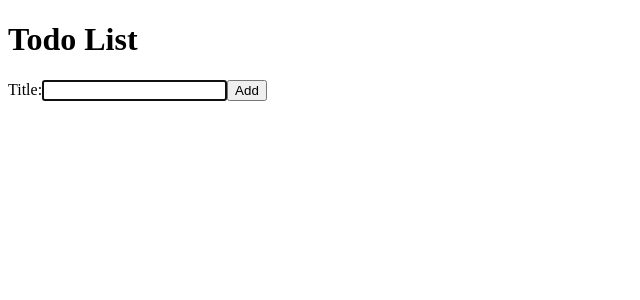
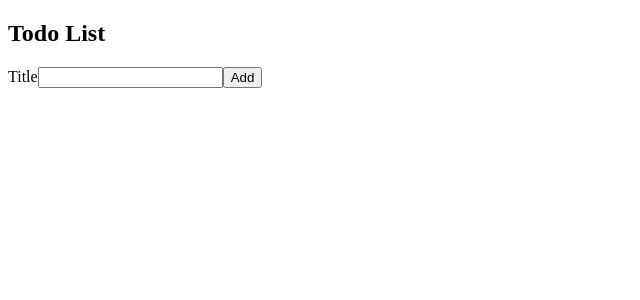
Before and after one commit to Musab-Kara/CTD-React-Cockatoo, a React (Create React App) app: page / in a window 1280 px wide. Shown: the top 300 px of the page, without its empty margins (0-640 px from the left). Built offline with nearby package versions, Linux system fonts and the light colour scheme; the HTML template or start-up script is replaced by a standard one.

Commit message:
lesson-1-7

```diff
--- a/src/AddTodoForm.js
+++ b/src/AddTodoForm.js
@@ -21,7 +21,7 @@ function AddTodoForm({ onAddTodo }) {
   return (
     <div>
       <form onSubmit={handleAddTodo}>
-        {/* <label htmlFor="todoTitle">Title</label>
+        <label htmlFor="todoTitle">Title</label>
         <input
           id="todoTitle"
           type="text"
@@ -29,15 +29,7 @@ function AddTodoForm({ onAddTodo }) {
           name="title"
           onChange={handleTitleChange}
         ></input>
-        <button>Add</button> */}
-
-        <InputWithLabel
-          handleTitleChange={handleTitleChange}
-          isFocused
-          todoTitle={todoTitle}
-        >
-          Title:
-        </InputWithLabel>
+        <button>Add</button>
       </form>
     </div>
   );
--- a/src/App.js
+++ b/src/App.js
@@ -2,36 +2,51 @@ import React, { useState, useEffect } from "react";
 import AddTodoForm from "./AddTodoForm";
 import TodoList from "./Todolist";
 
-const useSemiPersistentState = () => {
-  const [value, setValue] = useState(
-    JSON.parse(localStorage.getItem("value")) || []
-  );
+function App() {
+  const [todoList, setTodoList] = useState([]);
+  const [isLoading, setIsLoading] = useState(true);
 
   useEffect(() => {
-    localStorage.setItem("value", JSON.stringify(value));
-  }, [value]);
-  return [value, setValue];
-};
-
-function App() {
-  const [todoList, setTodoList] = useSemiPersistentState();
+    new Promise((resolve, reject) => {
+      setTimeout(() => {
+        resolve({
+          data: {
+            todoList: () =>
+              JSON.parse(localStorage.getItem("savedTodoList")) || [],
+          },
+        });
+      }, 2000);
+    }).then((result) => {
+      setTodoList(result.data.todoList);
+      setIsLoading(false);
+    });
+  }, []);
 
   function addTodo(newTodo) {
     let newTodos = [newTodo, ...todoList];
     setTodoList(newTodos);
   }
+
   function removeTodo(id) {
     const newTodoList = todoList.filter((todo) => id !== todo.id);
-
     setTodoList(newTodoList);
   }
+  useEffect(() => {
+    if (!isLoading) {
+      return localStorage.setItem("savedTodoList", JSON.stringify(todoList));
+    }
+  }, [todoList]);
 
   return (
-    <React.Fragment>
-      <h1>Todo List</h1>
+    <>
+      <h2> Todo List </h2>
       <AddTodoForm onAddTodo={addTodo} />
-      <TodoList todoList={todoList} onRemoveTodo={removeTodo} />
-    </React.Fragment>
+      {isLoading ? (
+        <p>Loading ...</p>
+      ) : (
+        <TodoList todoList={todoList} onRemoveTodo={removeTodo} />
+      )}
+    </>
   );
 }
 
--- a/src/Todolist.js
+++ b/src/Todolist.js
@@ -6,12 +6,14 @@ function TodoList({ todoList, onRemoveTodo }) {
     <ul>
       {todoList.map((item) => {
         return (
+          <div key={item.id}>
             <TodoListItem
               id={item.id}
               key={item.id}
               todo={item}
               onRemoveTodo={onRemoveTodo}
             />
+          </div>
         );
       })}
     </ul>
```
Lines whose indentation alone changed are shown as unchanged.
